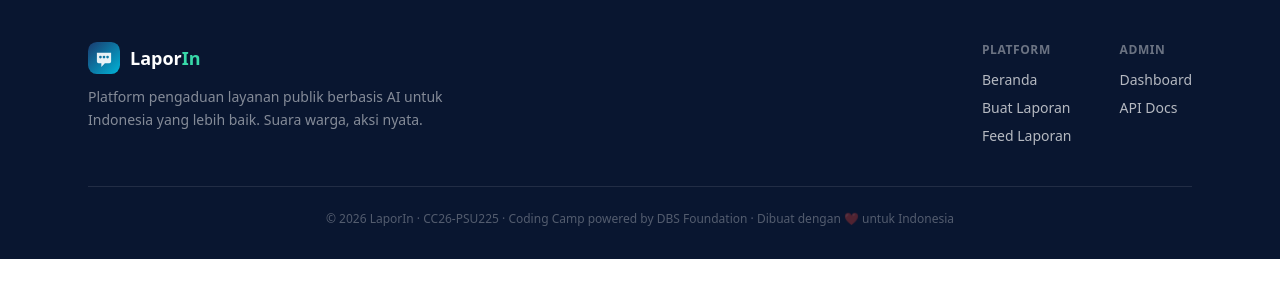
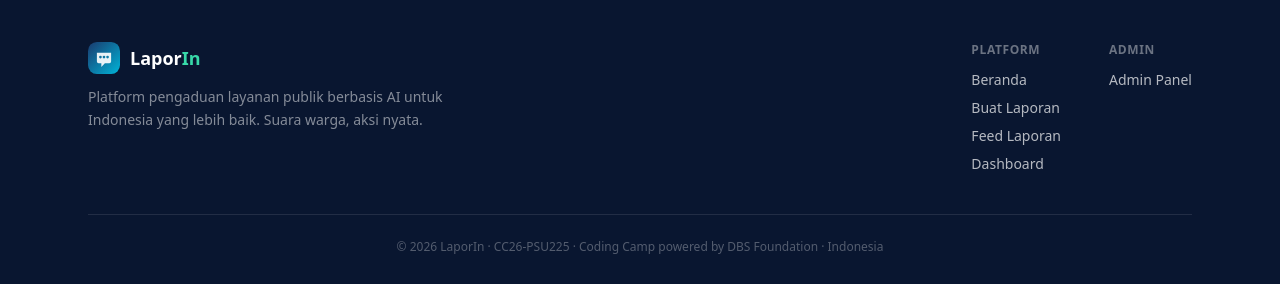
Before and after one commit to DINO-bit00/LaporIn-, a React (Vite) app in the folder frontend/: page /dashboard in a window 1280 px wide. Shown: the part 806-1090 px from the top of the page. Before the commit the page ends 1065 px from the top, so only its background shows below. Built offline with nearby package versions, Linux system fonts and the light colour scheme; no server answers.

Commit message:
docs: update AI label to LSTM and refine footer links

```diff
--- a/frontend/src/components/Footer.jsx
+++ b/frontend/src/components/Footer.jsx
@@ -40,13 +40,13 @@ export default function Footer() {
                 <Link to="/" className="text-sm hover:text-teal-400 transition-colors">Beranda</Link>
                 <Link to="/lapor" className="text-sm hover:text-teal-400 transition-colors">Buat Laporan</Link>
                 <Link to="/feed" className="text-sm hover:text-teal-400 transition-colors">Feed Laporan</Link>
+                <Link to="/dashboard" className="text-sm hover:text-teal-400 transition-colors">Dashboard</Link>
               </div>
             </div>
             <div>
               <h4 className="text-xs font-bold text-white/40 uppercase tracking-wider mb-3">Admin</h4>
               <div className="flex flex-col gap-2">
-                <Link to="/dashboard" className="text-sm hover:text-teal-400 transition-colors">Dashboard</Link>
-                <a href="#" className="text-sm hover:text-teal-400 transition-colors">API Docs</a>
+                <Link to="/admin" className="text-sm hover:text-teal-400 transition-colors">Admin Panel</Link>
               </div>
             </div>
           </div>
@@ -54,7 +54,7 @@ export default function Footer() {
 
         <div className="border-t border-white/10 pt-6 text-center">
           <p className="text-xs text-white/30">
-            © 2026 LaporIn · CC26-PSU225 · Coding Camp powered by DBS Foundation · Dibuat dengan ❤️ untuk Indonesia
+            © 2026 LaporIn · CC26-PSU225 · Coding Camp powered by DBS Foundation · Indonesia
           </p>
         </div>
       </div>
--- a/frontend/src/pages/AdminPage.jsx
+++ b/frontend/src/pages/AdminPage.jsx
@@ -146,7 +146,7 @@ export default function AdminPage() {
           <StatCard icon={<ClipboardList size={20} className="text-navy-700" />} value={stats?.total_laporan?.toLocaleString('id-ID') || '0'} label="Total Laporan" trend="↑ terbaru" highlight onClick={() => { setFilters(f => ({ ...f, urgensi: 'all' })); setPagination(p => ({ ...p, page: 1 })); }} />
           <StatCard icon={<AlertTriangle size={20} className="text-red-500" />} value={totalUrgen} label="Urgen" trend="⚡ Tingkat Urgensi Tinggi" trendColor="text-red-500" onClick={() => { setFilters(f => ({ ...f, urgensi: f.urgensi === '2' ? 'all' : '2' })); setPagination(p => ({ ...p, page: 1 })); }} active={filters.urgensi === '2'} />
           <StatCard icon={<TrendingUp size={20} className="text-amber-600" />} value={`${pctNegatif}%`} label="Negatif" trend={`${totalNegatif} dari ${stats?.total_laporan || 0}`} trendColor="text-amber-600" />
-          <StatCard icon={<Zap size={20} className="text-teal-600" />} value="AI" label="IndoBERT" trend="Aktif" trendColor="text-teal-600" />
+          <StatCard icon={<Zap size={20} className="text-teal-600" />} value="AI" label="LSTM" trend="Aktif" trendColor="text-teal-600" />
         </div>
 
         {/* Status Breakdown */}
--- a/frontend/src/pages/DashboardPage.jsx
+++ b/frontend/src/pages/DashboardPage.jsx
@@ -124,7 +124,7 @@ export default function DashboardPage() {
             icon={<Zap size={20} className="text-teal-600" />}
             value="Aktif"
             label="Analisis AI"
-            trend="IndoBERT NLP"
+            trend="LSTM"
             trendColor="text-teal-600"
           />
         </div>
```
